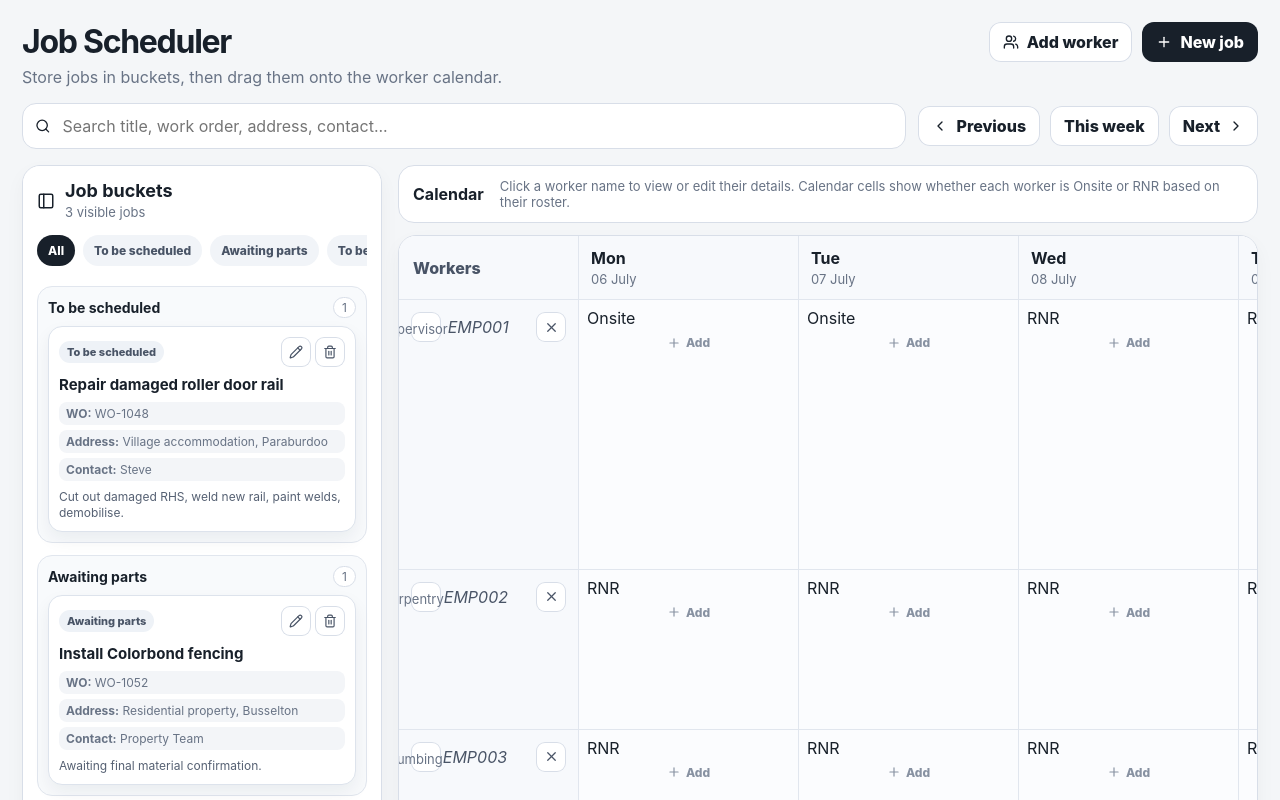
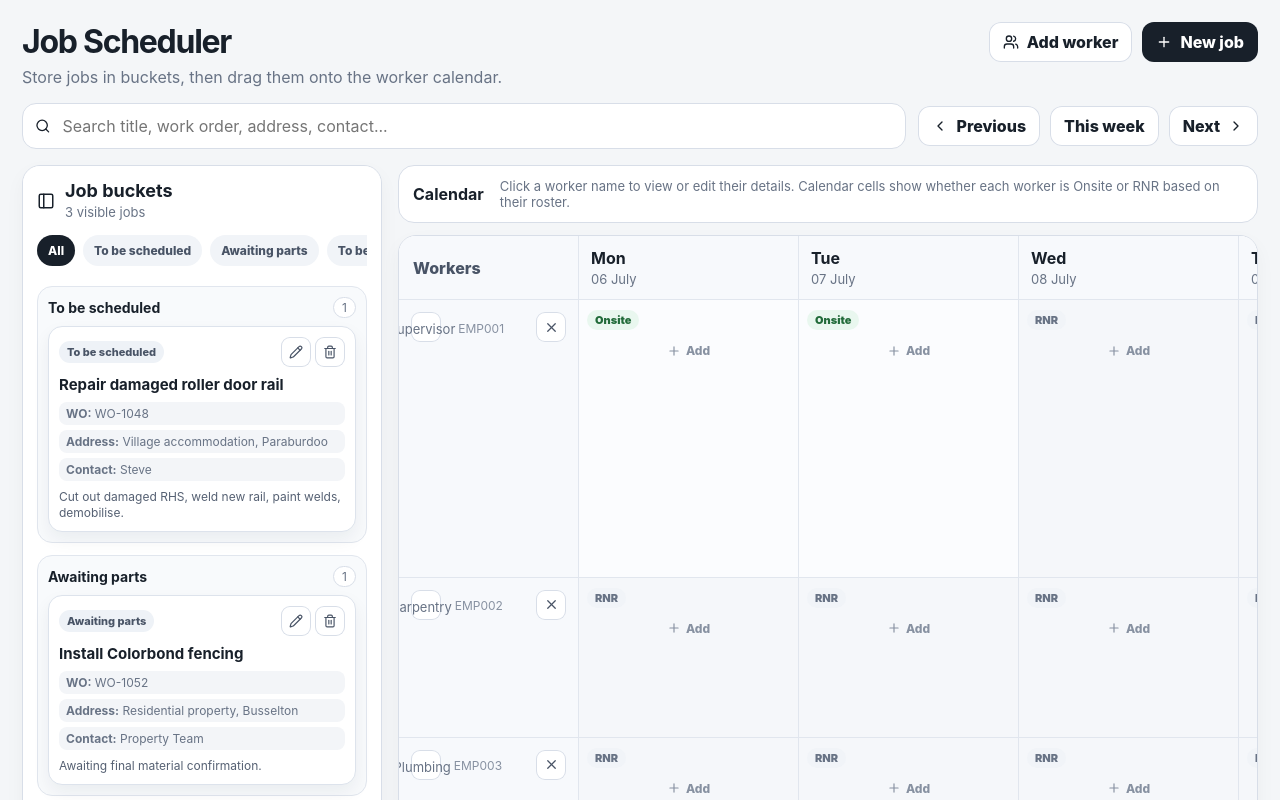
Before and after one commit to gary8808/Jobsched, a React (Vite) app: page / in a window 1280 px wide. Shown: the top 800 px of the page. Built offline with nearby package versions, Linux system fonts and the light colour scheme.

Commit message:
Update styles.css

```diff
--- a/src/styles.css
+++ b/src/styles.css
@@ -669,4 +669,84 @@ textarea {
     grid-template-columns: 1fr;
     gap: 0;
   }
+}.worker-profile-button {
+  display: grid;
+  gap: 3px;
+  text-align: left;
+  background: transparent;
+  padding: 0;
+  color: #18202a;
 }
+
+.worker-profile-button:hover strong {
+  text-decoration: underline;
+}
+
+.worker-profile-button strong {
+  display: block;
+  font-size: 16px;
+}
+
+.worker-profile-button span {
+  display: block;
+  color: #687385;
+  font-size: 13px;
+}
+
+.worker-profile-button em {
+  display: block;
+  color: #8791a1;
+  font-size: 12px;
+  font-style: normal;
+  margin-top: 2px;
+}
+
+.roster-badge {
+  display: inline-flex;
+  width: fit-content;
+  border-radius: 999px;
+  padding: 3px 8px;
+  font-size: 11px;
+  font-weight: 900;
+  margin-bottom: 6px;
+}
+
+.roster-badge.onsite {
+  background: #e9f7ef;
+  color: #226b3a;
+}
+
+.roster-badge.rnr {
+  background: #f1f4f8;
+  color: #687385;
+}
+
+.calendar-cell.rnr-cell {
+  background: #f5f7fa;
+}
+
+.calendar-cell.onsite-cell {
+  background: #fbfcfe;
+}
+
+.calendar-cell.today-cell.rnr-cell {
+  background: #fff7e6;
+}
+
+.worker-summary {
+  display: grid;
+  gap: 8px;
+  background: #f8fafc;
+  border: 1px solid #e1e6ee;
+  border-radius: 14px;
+  padding: 12px;
+  margin-top: 4px;
+}
+
+.worker-summary div {
+  display: flex;
+  align-items: center;
+  gap: 8px;
+  color: #495466;
+  font-size: 13px;
+}
```
